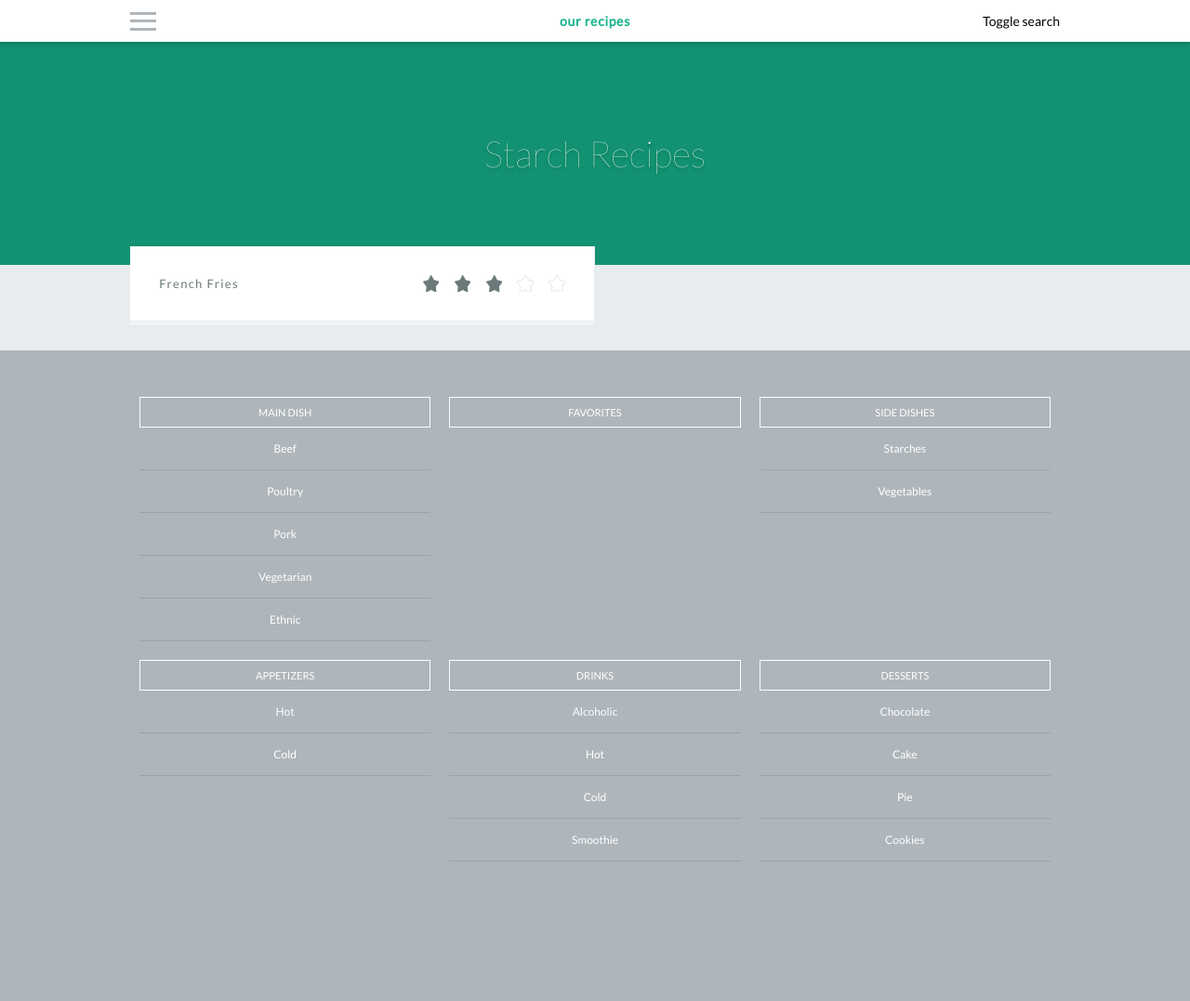
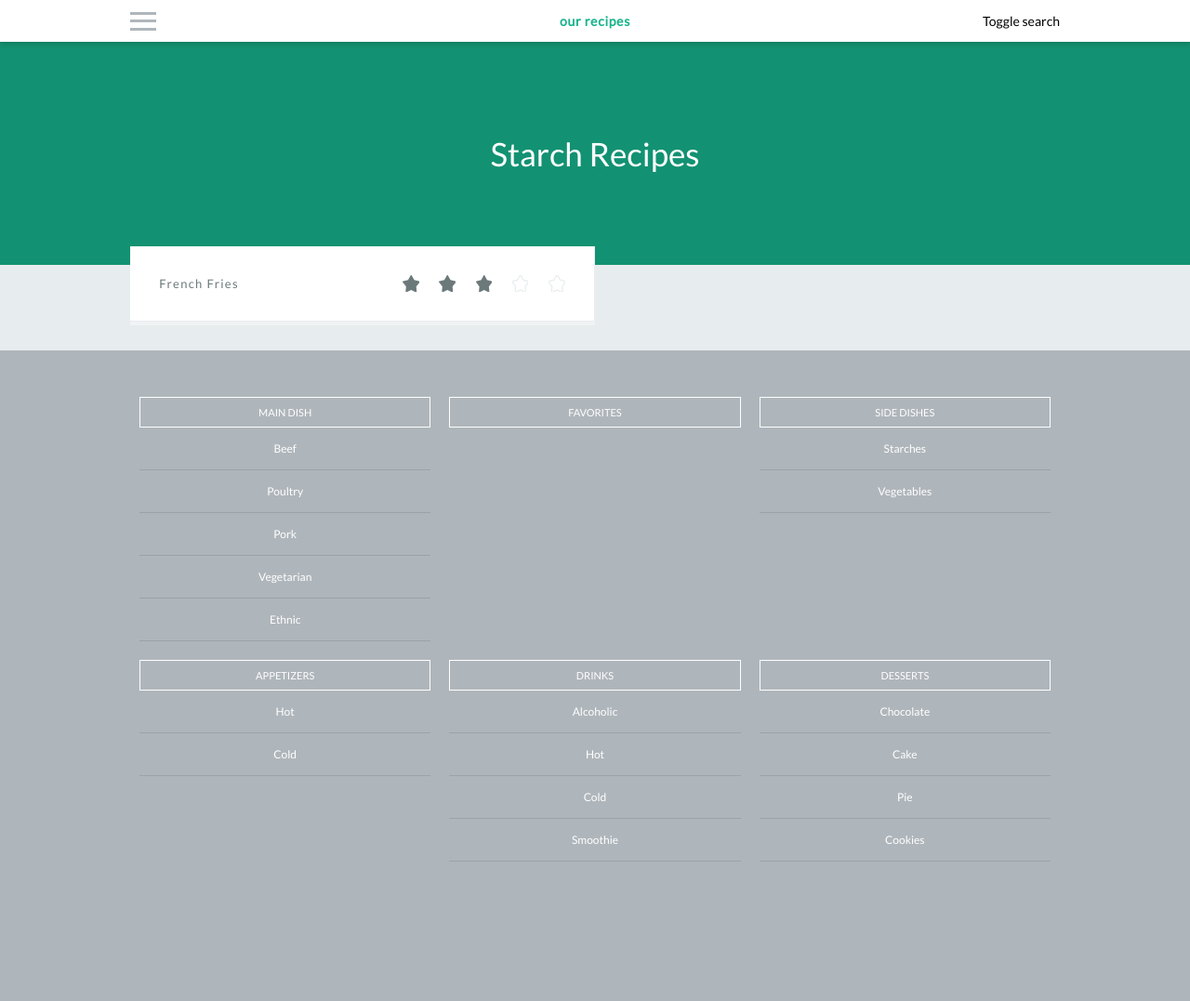
Before and after one commit to nicklemmon/recipes, a Jekyll site: the page built from sidedish/starches.html, in a window 1280 px wide. Shown: the whole page at 93% size. Built offline with Jekyll 4.4.1, drawn with Linux system fonts in a browser that asks for light colours; some web fonts are replaced.

Commit message:
General - a few design enhancements to improve mobile experience
Signed-off-by: Nick Lemmon <nick.lemmon@gmail.com>

```diff
--- a/_layouts/recipe-list.html
+++ b/_layouts/recipe-list.html
@@ -13,7 +13,7 @@
 
 {% for recipe in recipes %}
 
-	<a href="{{ site.baseurl }}/{{ category.shortname }}/{{ subcategories.subcategory }}/{{ recipe.url }}" class="Tile Tile--recipe u-rippleLink">
+	<a href="{{ site.baseurl }}/{{ recipe.category | remove: " " }}/{{ recipe.subcategory | remove: " "}}/{{ recipe.title | remove: " "}}" class="Tile Tile--recipe u-rippleLink">
 		<p class="Tile-name Tile-name--recipe">{{ recipe.title }}</p>
 
 		{% if recipe.review %} {%comment%} If a review score is provided, produce the following {%endcomment%}
--- a/_sass/_base.scss
+++ b/_sass/_base.scss
@@ -28,7 +28,7 @@
 	@include display(flex);
 	@include flex-direction(row);
 	@include flex-wrap(wrap);
-	@media screen and (min-width: $breakpoint--sm) {
+	@media screen and (min-width: $breakpoint--md) {
 		margin-top: -$spacing--xl;
 		padding-bottom: $spacing--lg*2;
 	}
--- a/_sass/components/_hero.scss
+++ b/_sass/components/_hero.scss
@@ -3,14 +3,14 @@
 
 .Hero {
 	font-size: 1rem;
-	height: 20em;
+	height: 35em;
 	background: $primary;
 	@include display(flex);
 	@include align-items(center);
 	@include justify-content(center);
 	@include flex-direction(column);
 	@media screen and (min-width: $breakpoint--md) {
-		height: 36em;
+		height: 40em;
 	}
 }
 
@@ -24,7 +24,7 @@
 .Hero--tertiary {
 	background: $accent;
 	@media screen and (min-width: $breakpoint--md) {
-		height: 20em;
+		height: 24em;
 	}
 }
 
@@ -45,12 +45,12 @@
 .Hero-title--h2 {
 	color: #FFFFFF;
 	font-size: 3.6em;
-	font-weight: 200;
+	font-weight: 400;
 	max-width: 10em;
 	z-index: 1;
-	text-shadow: 0 2px 3px rgba(black, .4);
+	//text-shadow: 0 2px 3px rgba(black, .4);
 	@media screen and (min-width: $breakpoint--md) {
-		font-size: 3.9em;
+		font-size: 3.5em;
 		line-height: 120%;
 	}
 }
--- a/_sass/components/_navigation.scss
+++ b/_sass/components/_navigation.scss
@@ -34,6 +34,7 @@
 
 .NavCategoryList-section.is-expanded {
 	max-height: 500px;
+	background: rgba($gray--light, .3);
 }
 
 //=== Navigation Header ===//
--- a/_sass/components/_tiles.scss
+++ b/_sass/components/_tiles.scss
@@ -42,7 +42,7 @@
 //=== Tile Review ===//
 
 .Tile-review {
-	width: 35%;
+	width: 40%;
 	height: 100%;
 	@include display(flex);
 	@include align-items(center);
```
